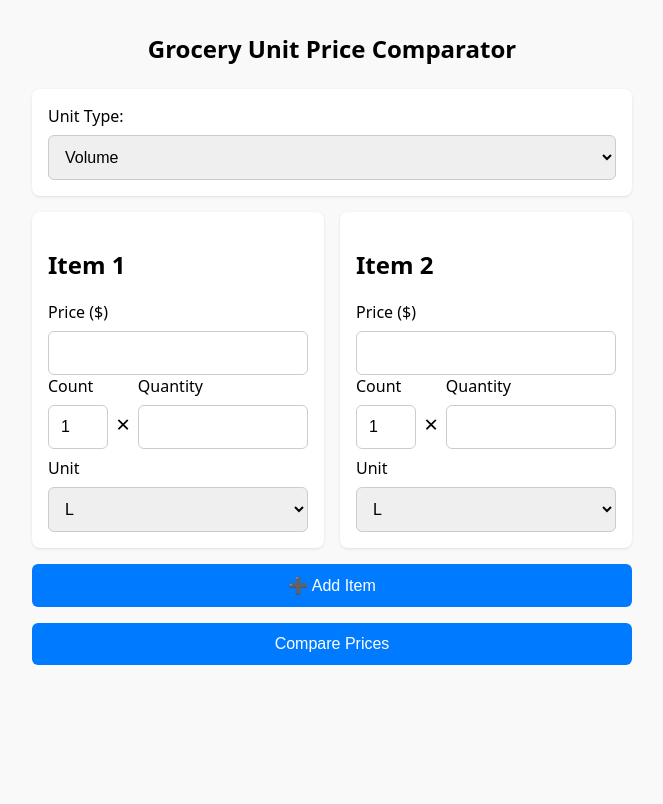
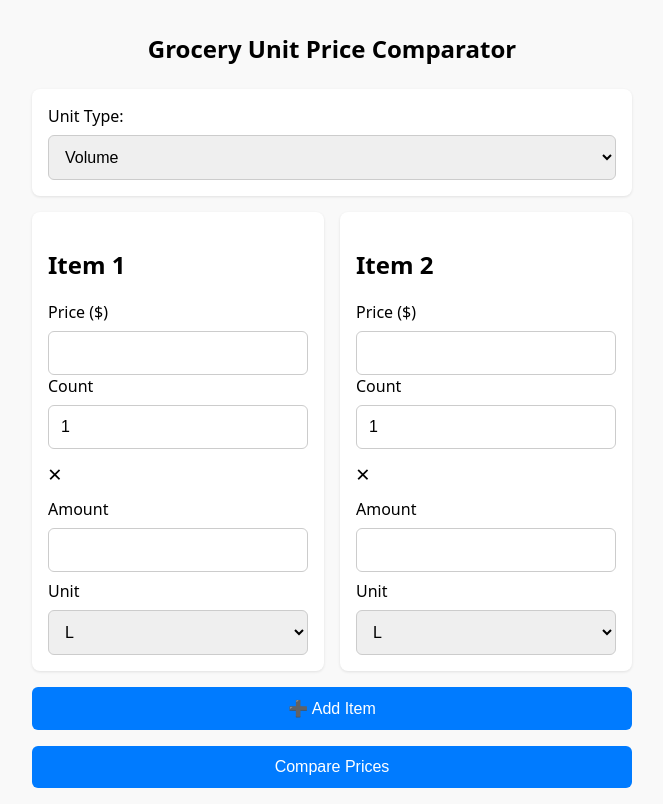
Before and after one commit to aaronliunumber2/grocery-compare, a React (Vite) app: page / in a window 1280 px wide. Shown: the whole page, without its empty margins (308-971 px from the left). Built offline with nearby package versions, Linux system fonts and the light colour scheme.

Commit message:
Make everything its own row, add validation for count and remove the default 1

```diff
--- a/src/App.jsx
+++ b/src/App.jsx
@@ -48,6 +48,9 @@ function App() {
         }
         if (item.quantity === '' || isNaN(item.quantity) || item.quantity <= 0) {
             errors.quantity = "Enter a valid quantity";
+        }
+        if (item.count === '' || isNaN(item.count) || item.count <= 0) {
+            errors.count = "Enter a valid count";
         }
         if (!item.unit) {
             errors.unit = "Select a unit";
--- a/src/components/ItemInput.jsx
+++ b/src/components/ItemInput.jsx
@@ -36,25 +36,23 @@ const ItemInput = forwardRef(function ItemInput(props, ref) {
             </div>
 
             <div style={{ display: 'flex', flexDirection: 'column', gap: '0.5rem' }}>
-                <div style={{ display: 'flex', alignItems: 'center', gap: '0.5rem' }}>
+
                 <div>
                     <label>Count</label>
                     <input
                         type="number"
-                            min="1"
-                            value={itemData.count || 1}
-                            onChange={(e) => handleChange('count', parseInt(e.target.value) || 1)}
-                            style={{ width: '60px' }}
+                        value={itemData.count}
+                        onChange={(e) => handleChange('count', parseInt(e.target.value) || '')}
                     />
                     {showErrors && errors.count && (
                         <div style={{ color: 'red', fontSize: '0.85rem' }}>{errors.count}</div>
                     )}
                 </div>
 
-                    <span style={{ fontSize: '1.5rem', marginTop: '1.5rem' }}>×</span>
+                <span style={{ fontSize: '1.5rem' }}>×</span>
 
                 <div>
-                        <label>Quantity</label>
+                    <label>Amount</label>
                     <input
                         type="number"
                         value={itemData.quantity}
@@ -64,7 +62,7 @@ const ItemInput = forwardRef(function ItemInput(props, ref) {
                         <div style={{ color: 'red', fontSize: '0.85rem' }}>{errors.quantity}</div>
                     )}
                 </div>
-                </div>
+
 
                 <div>
                     <label>Unit</label>
```
Lines whose indentation alone changed are shown as unchanged.
